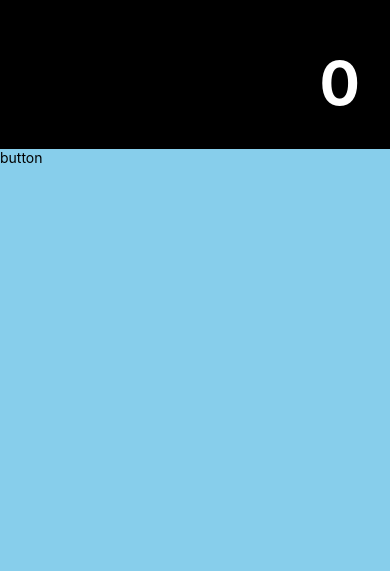
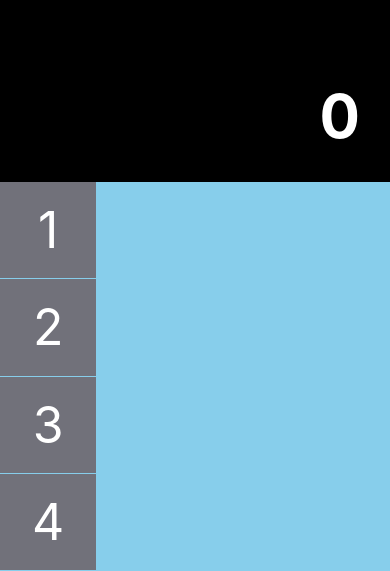
Before and after one commit to bopboy/rn-calculcator, a React Native app: screen / in a window 390 px wide. Shown: the part 273-844 px from the top of the page. Built offline with nearby package versions, Linux system fonts and the light colour scheme.

Commit message:
버튼 크기 설정

```diff
--- a/src/App.js
+++ b/src/App.js
@@ -1,19 +1,46 @@
 import { StatusBar } from "expo-status-bar";
 import { useState } from "react";
-import { StyleSheet, Text, View } from "react-native";
+import { StyleSheet, Text, useWindowDimensions, View } from "react-native";
 import Button, { ButtonTypes } from "./components/Button";
 
 export default function App() {
   const [result, setResult] = useState(0);
+  const width = (useWindowDimensions().width - 5) / 4;
+
   return (
     <View style={styles.container}>
+      <StatusBar barStyle="light" />
       <View style={styles.resultContainer}>
         <Text style={styles.result}>{result}</Text>
       </View>
       <View style={styles.buttonContainer}>
-        <Text>button</Text>
+        <View style={styles.leftPad}>
+          <View style={styles.number}>
+            <Button
+              title="1"
+              onPress={() => {}}
+              buttonStyle={{ width, height: width, marginBottom: 1 }}
+            />
+            <Button
+              title="2"
+              onPress={() => {}}
+              buttonStyle={{ width, height: width, marginBottom: 1 }}
+            />
+            <Button
+              title="3"
+              onPress={() => {}}
+              buttonStyle={{ width, height: width, marginBottom: 1 }}
+            />
+            <Button
+              title="4"
+              onPress={() => {}}
+              buttonStyle={{ width, height: width, marginBottom: 1 }}
+            />
+          </View>
+          <View style={styles.bottom}></View>
+        </View>
+        <View style={styles.operator}></View>
       </View>
-      <StatusBar style="auto" />
     </View>
   );
 }
@@ -33,7 +60,8 @@ const styles = StyleSheet.create({
     alignItems: "flex-end",
   },
   buttonContainer: {
-    flex: 1,
+    // flex: 1,
+    flexDirection: "row",
     backgroundColor: "skyblue",
   },
   result: {
@@ -43,4 +71,8 @@ const styles = StyleSheet.create({
     paddingBottom: 30,
     paddingRight: 30,
   },
+  leftPad: {},
+  number: {},
+  bottom: { flexDirection: "row" },
+  operator: {},
 });
```
